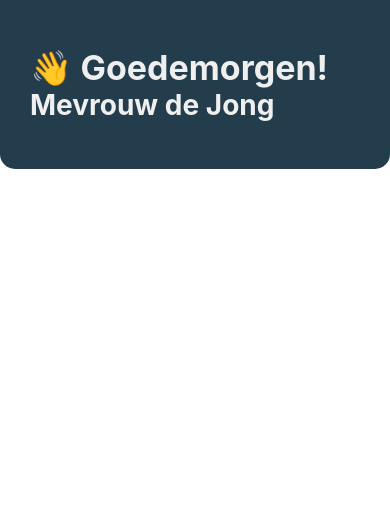
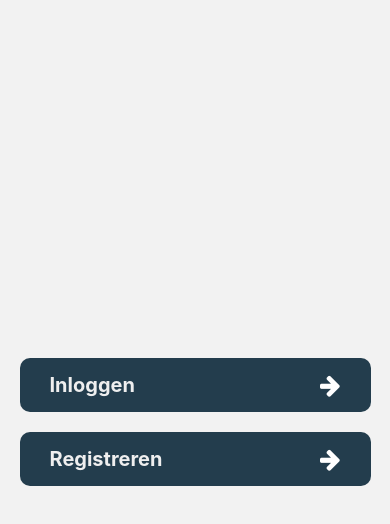
Before and after one commit to TzunderWulf/goedemorgen, a React Native app: screen / in a window 390 px wide. Shown: the top 524 px of the page. Built offline with nearby package versions, Linux system fonts and the light colour scheme.

Commit message:
feat(App): added stack navigation into the app

```diff
--- a/App.js
+++ b/App.js
@@ -1,13 +1,10 @@
 import { StyleSheet, Text, View } from 'react-native';
+
+import AppRoutes from './navigation/AppRoutes';
 
 export default function App() {
   return (
-    <View style={styles.container}>
-      <View style={styles.topBar}>
-        <Text style={styles.topBarText}>👋 Goedemorgen!</Text>
-        <Text style={styles.topBarSubText}>Mevrouw de Jong</Text>
-      </View>
-    </View>
+    <AppRoutes />
   );
 }
 
```
